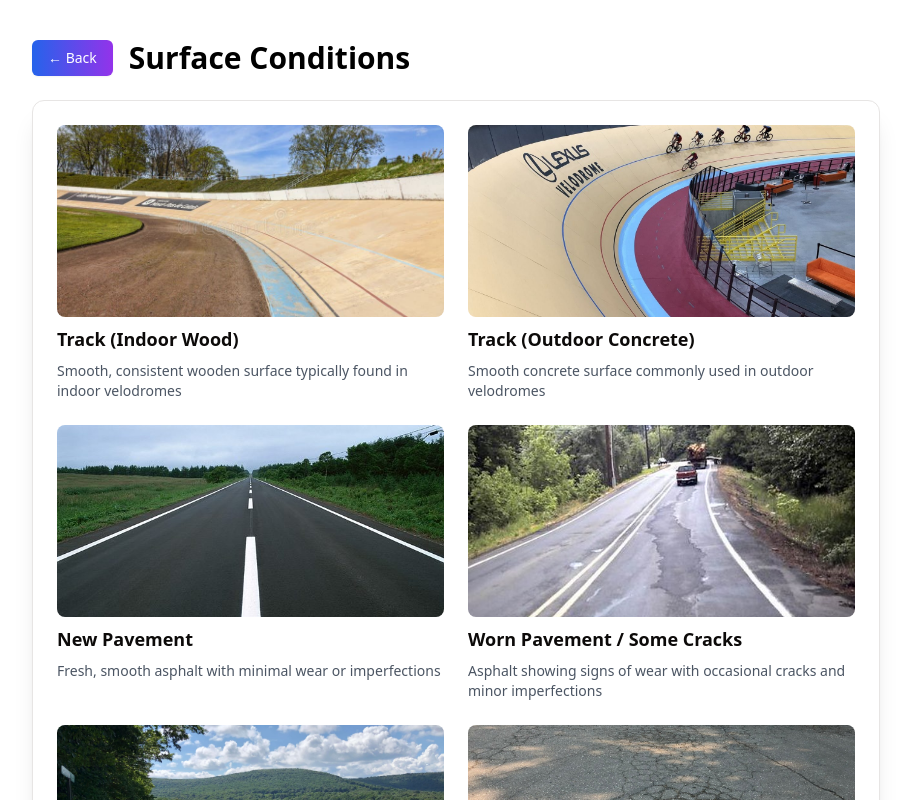
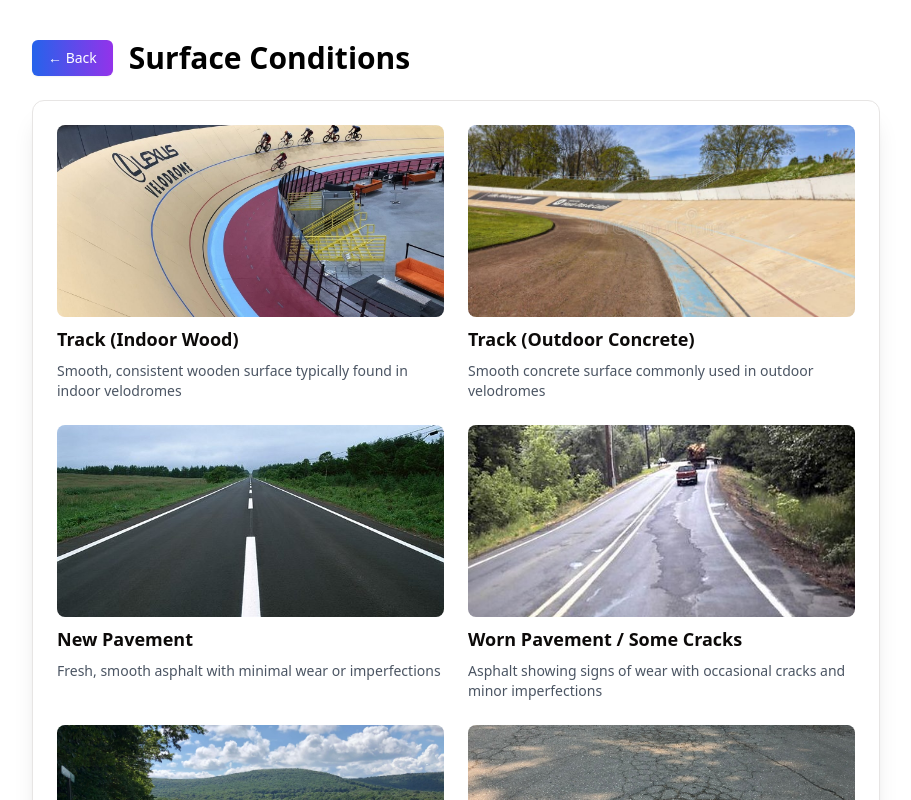
Before and after one commit to michael-eva/tire-pressure-calculator, a React (Vite) app: page /surface-condition-info in a window 1280 px wide. Shown: the top 800 px of the page, without its empty margins (184-1095 px from the left). Built offline with nearby package versions, Linux system fonts and the light colour scheme.

Commit message:
update image displays

```diff
--- a/src/surface-condition-info.tsx
+++ b/src/surface-condition-info.tsx
@@ -3,12 +3,12 @@ import BackBtn from './components/back-btn';
 
 const surfaceConditions = [
     {
-        id: 'concrete-velodrome',
+        id: 'indoor-velodrome',
         name: 'Track (Indoor Wood)',
         description: 'Smooth, consistent wooden surface typically found in indoor velodromes'
     },
     {
-        id: 'indoor-velodrome',
+        id: 'concrete-velodrome',
         name: 'Track (Outdoor Concrete)',
         description: 'Smooth concrete surface commonly used in outdoor velodromes'
     },
```
